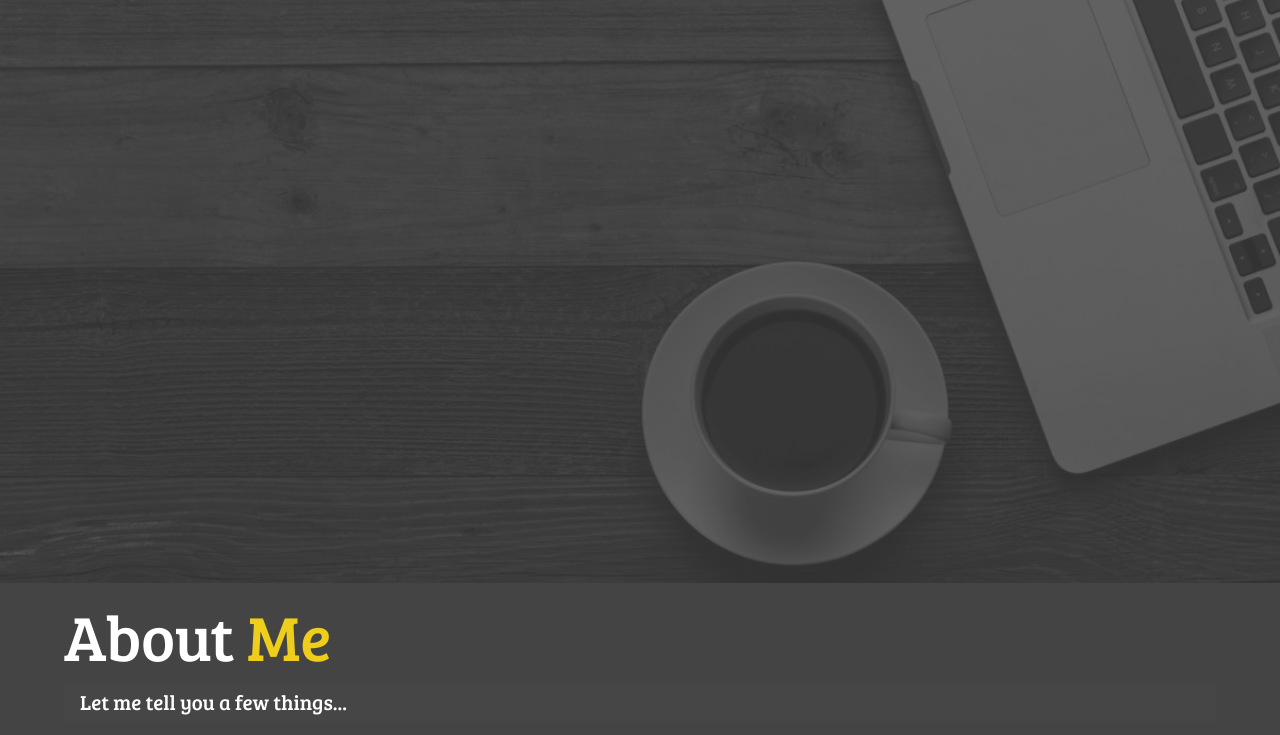
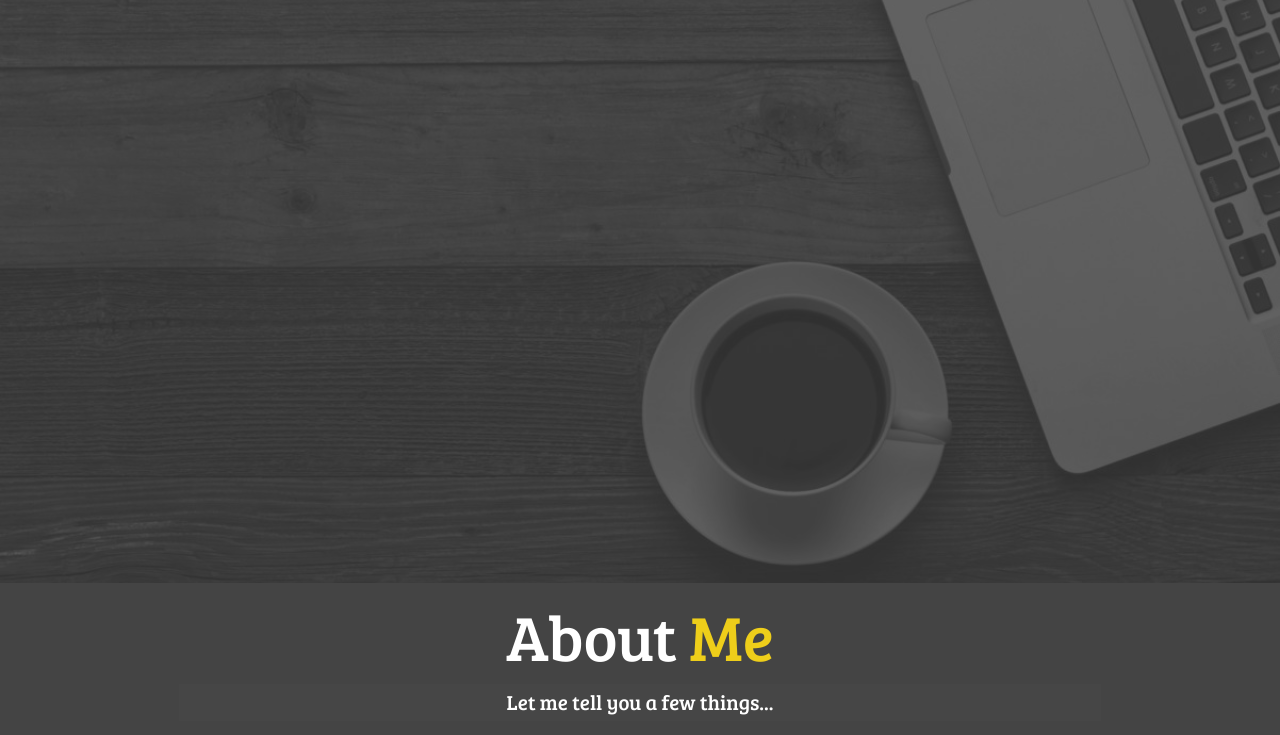
Before and after one commit to jlato89/Personal_SinglePage-portfolio, a plain HTML site: page dist/index.html in a window 1280 px wide. Shown: the part 217-952 px from the top of the page. Drawn offline with Linux system fonts and the light colour scheme.

Commit message:
fixed first section header style issue

```diff
--- a/scss/main.scss
+++ b/scss/main.scss
@@ -47,12 +47,17 @@ h4,h5,h6 {
    color: $secondary-color;
 }
 
-.section-header:not(.no-margin) {
+.section-header {
    text-align: center;
    border-top: 3px solid darken($primary-color, 3);
    width: 80%;
    margin: 0 auto;
    margin-top: 4vh;
+
+   &.no-margin {
+      border: 0;
+      margin: 0 auto;
+   }
 }
 
 #bg-img {
```
Also changed, not shown: dist/assets/css/main.css, 1 other file.
